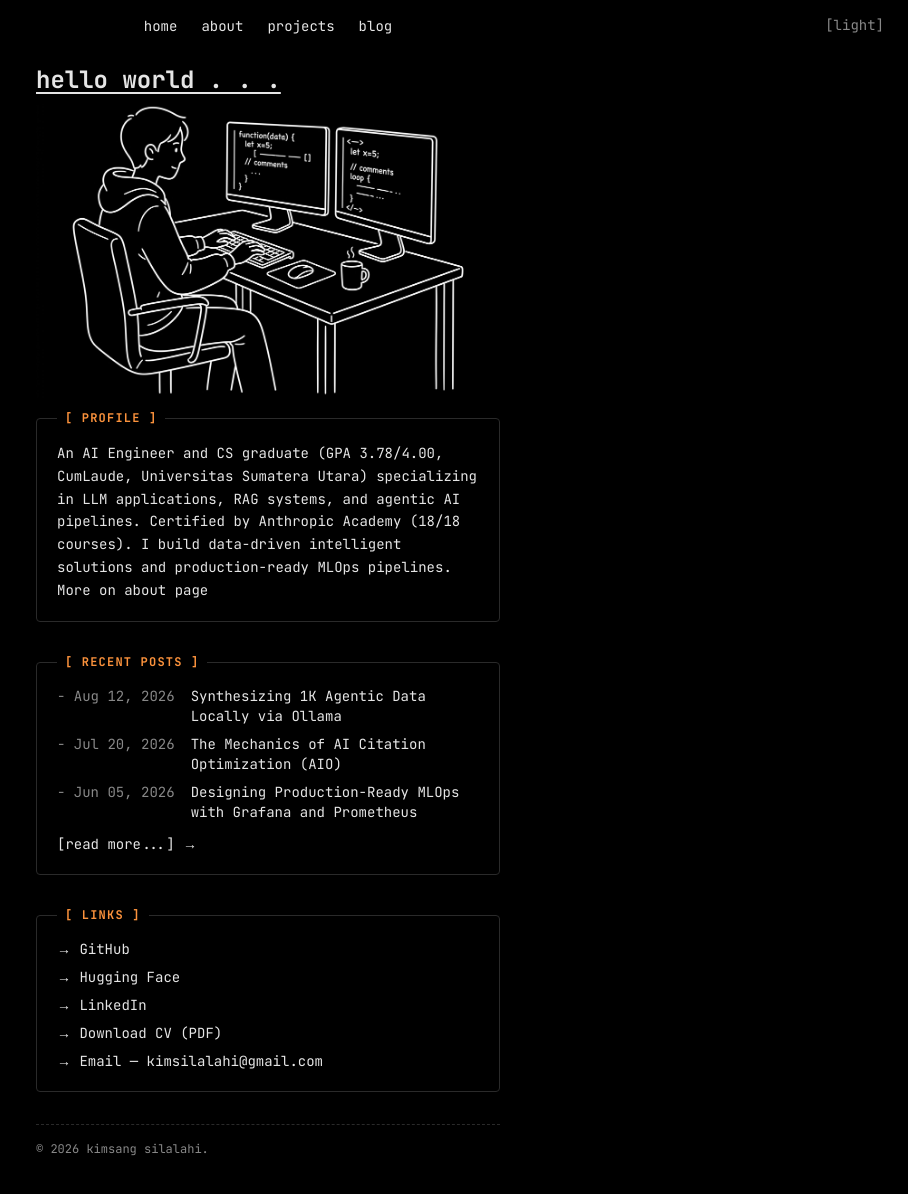
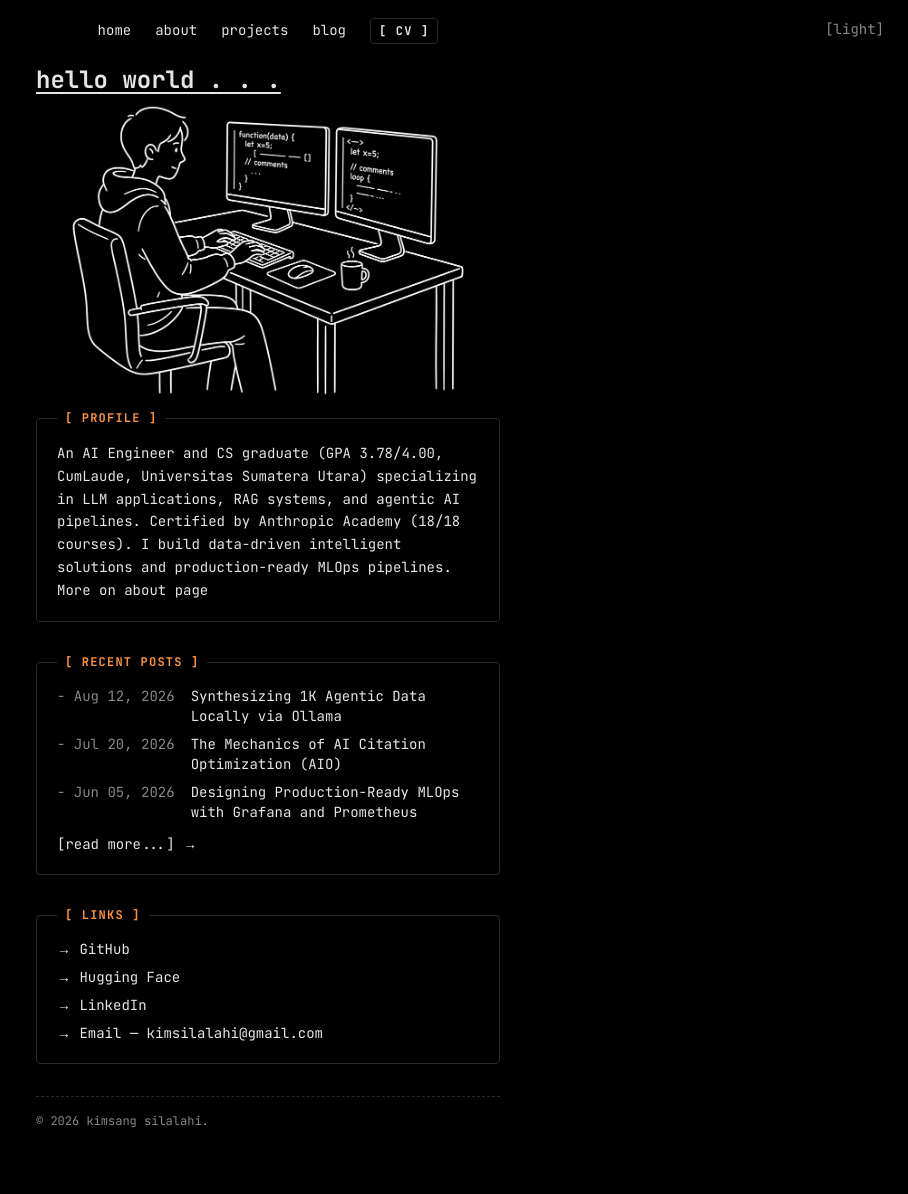
Before and after one commit to kim40404/PORTO-UPDATE, a Next.js app: page / in a window 1280 px wide. Shown: the top 1194 px of the page, without its empty margins (372-1280 px from the left). Built offline with nearby package versions, Linux system fonts and the light colour scheme.

Commit message:
feat(ui): add distinct global CV download button to navbar

```diff
--- a/src/app/page.tsx
+++ b/src/app/page.tsx
@@ -86,13 +86,11 @@ export default function Home() {
               { label: "GitHub", href: "https://github.com/kim40404" },
               { label: "Hugging Face", href: "https://huggingface.co/kimsangsilalahi" },
               { label: "LinkedIn", href: "https://www.linkedin.com/in/kimsang-silalahi-3a8b13308/" },
-              { label: "Download CV (PDF)", href: "/Kimsang_Silalahi_CV.pdf", download: "Kimsang_Silalahi_CV.pdf" },
               { label: "Email — kimsilalahi@gmail.com", href: "mailto:kimsilalahi@gmail.com" },
-            ].map(({ label, href, download }) => (
+            ].map(({ label, href }) => (
               <li key={label}>
                 <a
                   href={href}
-                  download={download}
                   target={href.startsWith("http") ? "_blank" : undefined}
                   rel="noopener noreferrer"
                   className="hover:!text-[var(--accent)] transition-colors duration-200 hover:underline underline-offset-2"
--- a/src/components/Nav.tsx
+++ b/src/components/Nav.tsx
@@ -39,6 +39,15 @@ export function Nav() {
             {label}
           </Link>
         ))}
+
+        {/* Distinct Download CV Button */}
+        <a
+          href="/Kimsang_Silalahi_CV.pdf"
+          download="Kimsang_Silalahi_CV.pdf"
+          className="text-xs shrink-0 font-bold border border-[var(--border)] px-2 py-1 mt-[2px] rounded-sm text-[var(--accent)] hover:bg-[var(--accent)] hover:text-[var(--bg)] transition-colors duration-200 uppercase tracking-widest"
+        >
+          [ CV ]
+        </a>
       </div>
 
       {/* Theme toggle — inline on mobile right, absolute right on desktop */}
```
